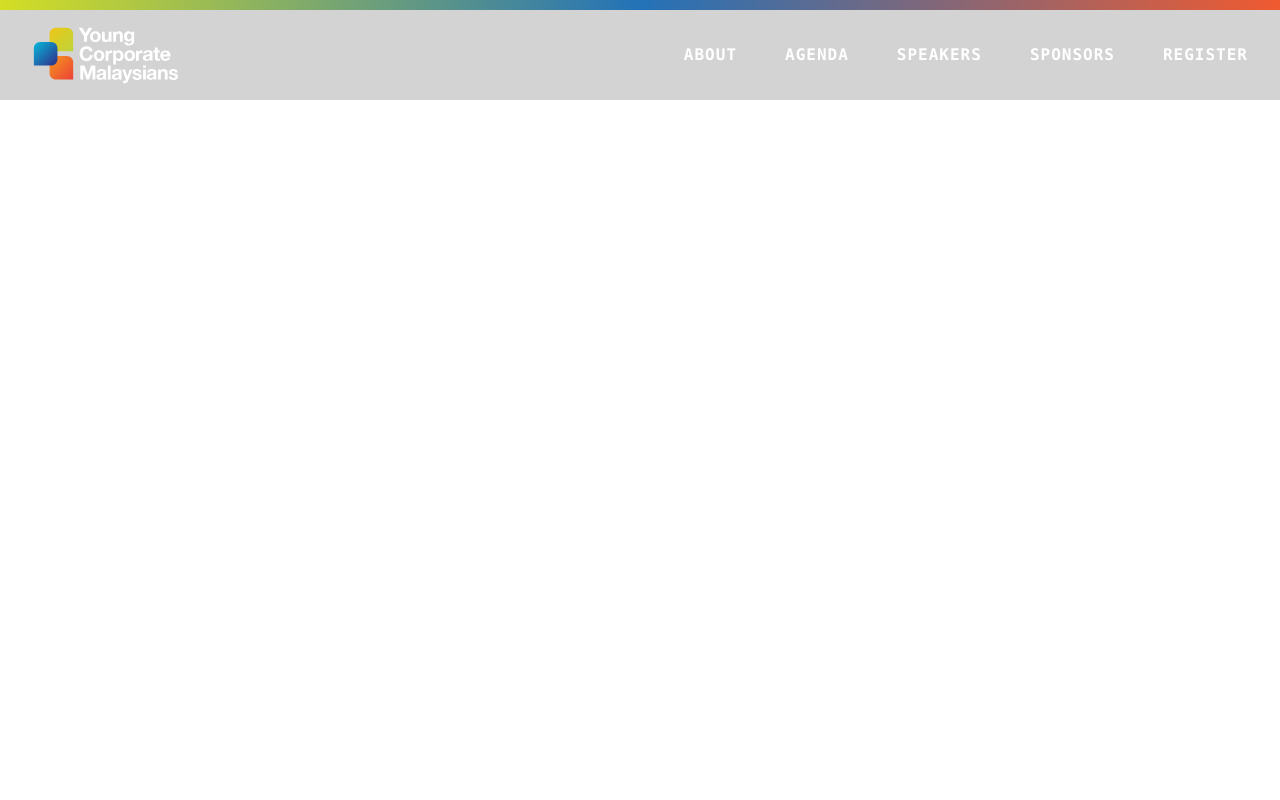
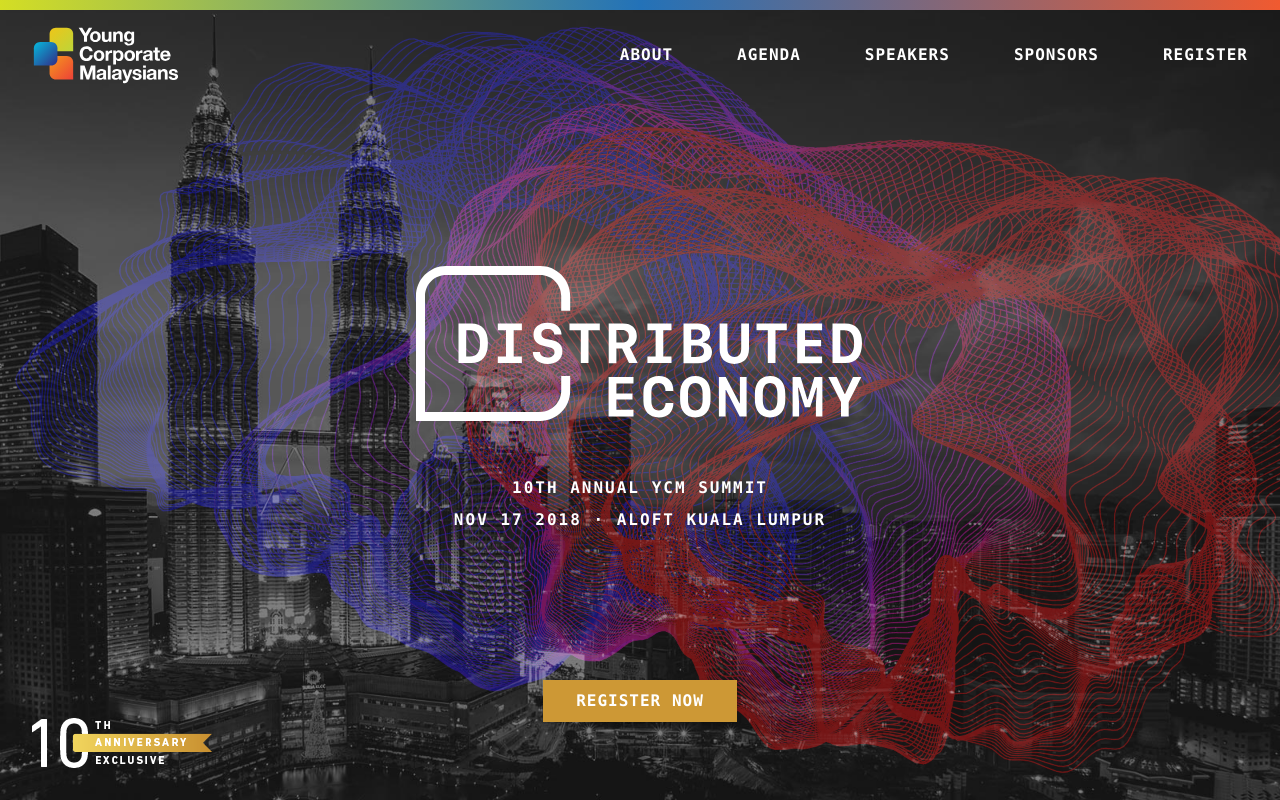
Before and after one commit to jamesssooi/ycm-summit-2018, a PHP site: page / in a window 1280 px wide. Run offline with PHP 8.4, Linux system fonts and the light colour scheme; style sheets or scripts are compiled from the project's sources.

Commit message:
Implement hero section

```diff
--- a/src/index.html
+++ b/src/index.html
@@ -34,6 +34,40 @@
 <!-- Hero -->
 <section class="hero">
 
+  <div class="hero-pattern">
+    <div class="hero-pattern__image"></div>
+  </div>
+
+  <div class="hero-masthead">
+    <h1 class="hero-masthead__logo">
+      <img src="img/logos/de-masthead.svg" alt="Distributed Economy">
+    </h1>
+    <div class="hero-masthead__dateline">
+      10th Annual YCM Summit<br>
+      <time datetime="2018-11-17">Nov 17 2018</time>&ensp;&middot;&ensp;Aloft Kuala Lumpur
+    </div>
+  </div>
+
+  <div class="hero-footer">
+    <div class="row align-items-end">
+      <div class="col-4">
+        <img
+          src="img/logos/ycm-10th-anniversary.png"
+          srcset="img/logos/ycm-10th-anniversary@2x.png 2x"
+          alt="YCM 10th Anniversary"
+        >
+      </div>
+      <div class="col-4 text-center">
+        <a href="#" class="btn btn-primary with-shadow mb-4">Register Now</a>
+        <button class="hero-footer__chevron">
+          <svg class="icon">
+            <use xlink:href="svg/sprites.svg#icon-chevron-down"></use>
+          </svg>
+        </button>
+      </div>
+      <div class="col-4" role="presentation"></div>
+    </div>
+  </div>
 </section>
 
 <!-- Scripts -->
--- a/src/sass/base/_colors.scss
+++ b/src/sass/base/_colors.scss
@@ -5,7 +5,7 @@
 
 /* Primary Color
 /* -------------------------------------------------------------------------- */
-$color-primary: rgb(53, 46, 139);
+$color-primary: rgb(205, 152, 53);
 $color-primary-l1: lighten($color-primary, 10%);
 $color-primary-l2: lighten($color-primary, 20%);
 $color-primary-l3: lighten($color-primary, 30%);
@@ -20,7 +20,7 @@
 
 /* Secondary Color
 /* -------------------------------------------------------------------------- */
-$color-secondary: rgb(243, 208, 52);
+$color-secondary: rgb(3, 11, 19);
 $color-secondary-l1: lighten($color-secondary, 10%);
 $color-secondary-l2: lighten($color-secondary, 20%);
 $color-secondary-l3: lighten($color-secondary, 30%);
@@ -35,7 +35,7 @@
 
 /* Text Color
 /* -------------------------------------------------------------------------- */
-$color-text: rgb(48, 48, 48);
+$color-text: rgb(3, 11, 19);
 $color-text-l1: lighten($color-text, 10%);
 $color-text-l2: lighten($color-text, 20%);
 $color-text-l3: lighten($color-text, 30%);
--- a/src/sass/base/_layout.scss
+++ b/src/sass/base/_layout.scss
@@ -14,3 +14,7 @@
 $spacing-8: 3rem;    // 48px
 $spacing-9: 3.5rem;  // 56px
 $spacing-10: 4rem;   // 64px
+
+html {
+  background-color: #030b13;
+}
--- /dev/null
+++ b/src/sass/base/_mixins.scss
@@ -0,0 +1,14 @@
+/**
+ * @base Mixins
+ */
+
+@mixin m-list-unstyled {
+  list-style: none;
+  padding-left: 0;
+}
+
+@mixin m-button-unstyled {
+  background-color: transparent;
+  border: 0;
+  padding: 0;
+}
--- /dev/null
+++ b/src/sass/components/_buttons.scss
@@ -0,0 +1,34 @@
+/**
+ * @component Button
+ * @overrides Bootstrap
+ */
+
+.btn {
+  border-radius: 0;
+  text-transform: uppercase;
+  font-weight: bold;
+  letter-spacing: 1px;
+  padding: $spacing-2 $spacing-6;
+}
+
+/* Color Overrides
+/* -------------------------------------------------------------------------- */
+.btn-primary {
+  background-color: $color-primary;
+  border-color: $color-primary;
+}
+.btn-primary:hover {
+  background-color: $color-primary-d1;
+  border-color: $color-primary-d1;
+}
+.btn-primary:focus {
+  outline: 3px solid rgba($color-primary, 0.2);
+  box-shadow: none;
+}
+
+
+/* Property Overrides
+/* -------------------------------------------------------------------------- */
+.btn.with-shadow {
+  box-shadow: 0 2px 4px rgba(black, 0.2);
+}
--- a/src/sass/components/_navigation.scss
+++ b/src/sass/components/_navigation.scss
@@ -8,10 +8,10 @@
   right: 0;
   left: 0;
   height: 100px;
-  background-color: lightgrey;
   display: flex;
   align-items: center;
   padding: 10px $spacing-6 0;
+  z-index: 50;
 }
 
 .nav-logos a {
@@ -38,7 +38,7 @@
 }
 
 .nav-menu__item:not(:last-of-type) {
-  margin-right: $spacing-8;
+  margin-right: $spacing-10;
 }
 
 
--- /dev/null
+++ b/src/sass/components/_svg-icons.scss
@@ -0,0 +1,9 @@
+/**
+ * @component SVG Icon
+ */
+
+.icon {
+  width: 24px;
+  height: 24px;
+  fill: white;
+}
--- a/src/sass/main.scss
+++ b/src/sass/main.scss
@@ -9,9 +9,17 @@
 @import 'base/responsive';
 @import 'base/colors';
 @import 'base/typography';
+@import 'base/mixins';
 @import 'base/layout';
 
 
 /* Component Imports
 /* -------------------------------------------------------------------------- */
 @import 'components/navigation';
+@import 'components/svg-icons';
+@import 'components/buttons';
+
+
+/* Page Imports
+/* -------------------------------------------------------------------------- */
+@import 'pages/home';
--- /dev/null
+++ b/src/sass/pages/_home.scss
@@ -0,0 +1,83 @@
+/**
+ * @page Home Page
+ */
+
+
+/* Hero
+/* -------------------------------------------------------------------------- */
+.hero {
+  position: relative;
+  height: 100vh;
+  background-image: url('../img/hero-bg.jpg');
+  background-size: cover;
+  overflow: hidden;
+}
+
+.hero-pattern {
+  position: absolute;
+  top: 0;
+  right: 0;
+  bottom: 0;
+  left: 0;
+}
+
+.hero-pattern__image {
+  position: absolute;
+  width: 100%;
+  height: 100%;
+  top: 50%;
+  left: 50%;
+  transform: translate(-50%, -50%);
+  background-image: url('../img/hero-pattern.png');
+  background-size: cover;
+  mix-blend-mode: screen;
+}
+
+.hero-masthead {
+  position: absolute;
+  top: 50%;
+  left: 50%;
+  transform: translate(-50%, -50%);
+  text-align: center;
+  color: white;
+}
+
+.hero-masthead__logo {
+  margin-top: 0;
+  margin-bottom: $spacing-8;
+}
+
+.hero-masthead__logo img {
+  display: block;
+  width: 450px;
+}
+
+.hero-masthead__dateline {
+  font-weight: bold;
+  text-transform: uppercase;
+  letter-spacing: 2px;
+  line-height: 2;
+}
+
+.hero-footer {
+  position: absolute;
+  left: $spacing-6;
+  right: $spacing-6;
+  bottom: $spacing-6;
+}
+
+.hero-footer__chevron {
+  @include m-button-unstyled;
+  margin: 0 auto;
+  display: block;
+  margin: 0 auto;
+
+  &:focus {
+    outline: 2px solid rgba($color-primary, 0.2);
+  }
+}
+
+.hero-footer__chevron .icon {
+  width: 14px;
+  height: 14px;
+}
```
Also changed, not shown: src/img/hero-bg.jpg (added), src/img/hero-pattern.png (added), src/img/img.png (deleted), src/img/logos/de-masthead.svg (added), src/img/logos/ycm-10th-anniversary.png (added), src/img/logos/ycm-10th-anniversary@2x.png (added), src/svg/chevron-down.svg (added).
